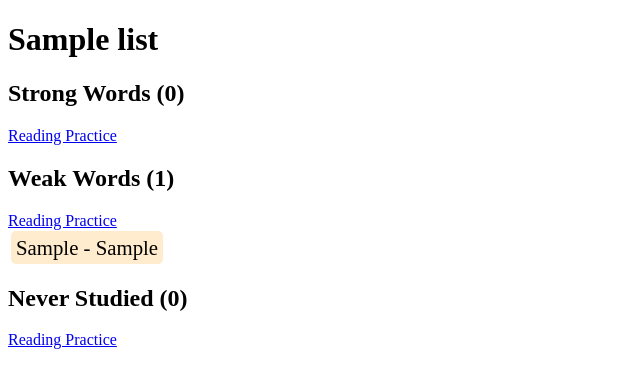
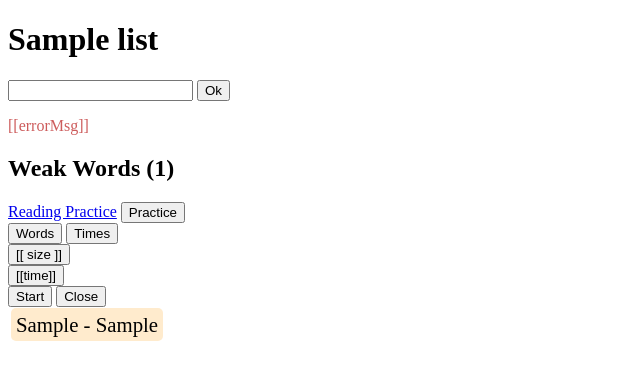
Before and after one commit to chandra-deb/CLP, a Flask app: page /lists/1 in a window 1280 px wide. Shown: the part 26-414 px from the top of the page, without its empty margins (0-640 px from the left). Run offline with Flask 3, Linux system fonts and the light colour scheme; a user stored in the database is signed in; tables that the repository leaves empty hold one stand-in row (values such as "Sample post").

Commit message:
now user can create lists

```diff
--- /dev/null
+++ b/app/character/apis/__init__.py
@@ -0,0 +1,2 @@
+from app.character.apis.update_chars_detail import update_chars_detail
+from app.character.apis.create_list import create_list
--- a/app/character/templates/sublists.html
+++ b/app/character/templates/sublists.html
@@ -1,6 +1,9 @@
 {#This version also works well#}
 <html lang="en-US">
 <head>
+    <script src="https://unpkg.com/vue@3/dist/vue.global.js"></script>
+    <script src="https://unpkg.com/axios/dist/axios.min.js"></script>
+
     <title>List</title>
     <style>
          #strong span, #weak span, #never-sd span {
@@ -10,6 +13,19 @@
             border-radius: 5px;
             line-height: 35px;
              font-size: 1.3em;
+        }
+         .selected-button {
+  background-color: #4CAF50;
+  color: #fff;
+  border: none;
+  border-radius: 5px;
+  padding: 10px 20px;
+  font-size: 16px;
+  cursor: pointer;
+}
+
+.selected-button:hover {
+  background-color: #3e8e41;
 }
     </style>
 </head>
@@ -26,7 +42,18 @@
 </nav>
 
 
-<h1>{{ list.name }}</h1>
+<div id="app">
+    <h1>{{ list.name }}
+        {% if not list.is_admin_created or characters | length == 0 %}
+        <button @click="toggleInputBox">Create List</button>
+    {% endif %}
+    </h1>
+
+        <div v-if="isInputBoxOpen">
+            <input type="text" v-model="listName">
+            <button type="button" @click="createList">Ok</button>
+            <p style="color: indianred" v-if="errorMsg">[[errorMsg]]</p>
+        </div>
     {% if child_lists|length != 0 %}
         <h2>Sublists</h2>
         <ul>
@@ -35,30 +62,147 @@
             {% endfor %}
         </ul>
     {% endif %}
+</div>
+
+<div id="studyPopup">
 {% if characters|length != 0 %}
+    {% if strong_chars|length != 0 %}
         <h2>Strong Words ({{ strong_chars|length }})</h2>
         <a href="{{ url_for('character.reading_practice', list_id=list.id) }}">Reading Practice</a>
+                <button v-if="!showSSPopup" @click="openSSPopUp">Practice</button>
+<div style="position: relative">
+  <div v-if="showSSPopup" class="popup">
+    <button @click="showSizes"
+      :class = "{ 'selected-button': selectedOption === 'size' }">Words</button>
+    <button @click="showTimes"
+    :class = "{ 'selected-button': selectedOption === 'time' }">Times</button>
+    <div v-if="showSizesList">
+      <button
+        v-for="size in sizes"
+        :key="size"
+        @click="selectOption('size', size)"
+        :class="{ 'selected-button': selectedOption === 'size' && selectedValue === size }"
+      >
+        [[ size ]]
+      </button>
+    </div>
+    <div v-if="showTimesList">
+      <button
+        v-for="time in times"
+        :key="time"
+        @click="selectOption('time', time)"
+        :class="{ 'selected-button' : selectedOption === 'time' && selectedValue === time }"
+      >
+        [[time]]
+      </button>
+    </div>
+    <button @click="start">Start</button>
+    <button @click="closeSSPopUp">Close</button>
+  </div>
+</div>
+
         <div id="strong">
             {% for character in strong_chars %}
-            <span>{{ character.character }} - {{ character.pinyin }}</span>
+                <span>{{ character.character }}</span>
             {% endfor %}
         </div>
-
+    {% endif %}
+    {% if weak_chars|length != 0 %}
         <h2>Weak Words ({{ weak_chars|length }})</h2>
         <a href="{{ url_for('character.reading_practice', list_id=list.id) }}">Reading Practice</a>
+                  <button v-if="!showWSPopup" @click="openWSPopUp">Practice</button>
+<div style="position: relative">
+  <div v-if="showWSPopup" class="popup">
+    <button @click="showSizes"
+      :class = "{ 'selected-button': selectedOption === 'size' }">Words</button>
+    <button @click="showTimes"
+    :class = "{ 'selected-button': selectedOption === 'time' }">Times</button>
+    <div v-if="showSizesList">
+      <button
+        v-for="size in sizes"
+        :key="size"
+        @click="selectOption('size', size)"
+        :class="{ 'selected-button': selectedOption === 'size' && selectedValue === size }"
+      >
+        [[ size ]]
+      </button>
+    </div>
+    <div v-if="showTimesList">
+      <button
+        v-for="time in times"
+        :key="time"
+        @click="selectOption('time', time)"
+        :class="{ 'selected-button' : selectedOption === 'time' && selectedValue === time }"
+      >
+        [[time]]
+      </button>
+    </div>
+    <button @click="start">Start</button>
+    <button @click="closeWSPopUp">Close</button>
+  </div>
+</div>
+
         <div id="weak">
             {% for character in weak_chars %}
                 <span>{{ character.character }} - {{ character.pinyin }}</span>
             {% endfor %}
         </div>
+    {% endif %}
 
+    {% if never_learned_chars|length != 0 %}
         <h2>Never Studied ({{ never_learned_chars|length }})</h2>
-    <a href="{{ url_for('character.reading_practice', list_id=list.id) }}">Reading Practice</a>
+        <a href="{{ url_for('character.sns', list_id=list.id) }}">Learn 10 new words</a>
+<!-- Vue   -->
+        <button v-if="!showNSPopup" @click="openNSPopUp">Practice</button>
+<div style="position: relative">
+  <div v-if="showNSPopup" class="popup">
+    <button @click="showSizes"
+      :class = "{ 'selected-button': selectedOption === 'size' }">Words</button>
+    <button @click="showTimes"
+    :class = "{ 'selected-button': selectedOption === 'time' }">Times</button>
+    <div v-if="showSizesList">
+      <button
+        v-for="size in sizes"
+        :key="size"
+        @click="selectOption('size', size)"
+        :class="{ 'selected-button': selectedOption === 'size' && selectedValue === size }"
+      >
+        [[ size ]]
+      </button>
+    </div>
+    <div v-if="showTimesList">
+      <button
+        v-for="time in times"
+        :key="time"
+        @click="selectOption('time', time)"
+        :class="{ 'selected-button' : selectedOption === 'time' && selectedValue === time }"
+      >
+        [[time]]
+      </button>
+    </div>
+    <button @click="start">Start</button>
+    <button @click="closeNSPopUp">Close</button>
+  </div>
+</div>
+<!--Vue End-->
         <div id="never-sd">
             {% for character in never_learned_chars %}
                 <span>{{ character.character }}</span>
             {% endfor %}
         </div>
     {% endif %}
+{% endif %}
+</div>
+<script>
+    // console.log('{{list.id}}')
+    let parentId = '{{ list.parent_list_id }}'
+    console.log('Parent Id: ',parentId)
+    let list_id = '{{ list.id }}'
+    console.log('List Id: ', list_id)
+</script>
+<script type="module" src="{{ url_for('.static', filename='js/userCharLists.js') }}"></script>
+<script type="module" src="{{ url_for('.static', filename='js/studyPopup.js') }}"></script>
+
+
 </body>
 </html>
```
Also changed, not shown: app/character/apis/create_list.py (added, +12 -0 lines), app/character/templates/lists.html (+37 -6 lines). Lines whose indentation alone changed are shown as unchanged.
